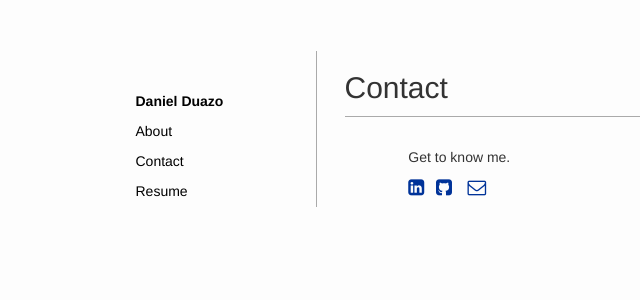
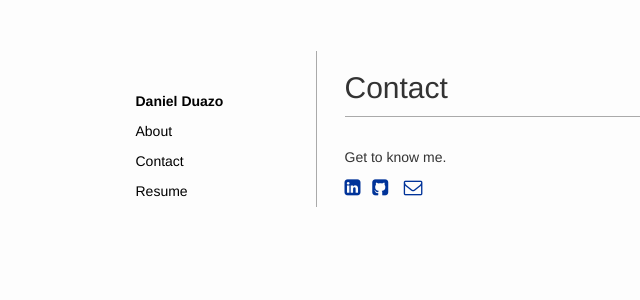
Before and after one commit to danielduazo/danielduazo.github.io, a Jekyll site: the page built from contact/index.html, in a window 1280 px wide. Shown: the top 300 px of the page, without its empty margins (32-672 px from the left). Built offline with Jekyll 4.4.1, drawn with Linux system fonts in a browser that asks for light colours.

Commit message:
playing with contact buttons

```diff
--- a/contact/index.html
+++ b/contact/index.html
@@ -6,7 +6,7 @@ description:
 ---
 
 <div class="row">
-    <div class="col-md-6 col-md-offset-1">
+    <div class="col-md-12">
         <p>Get to know me.</p>
 
 	    <p>
```
